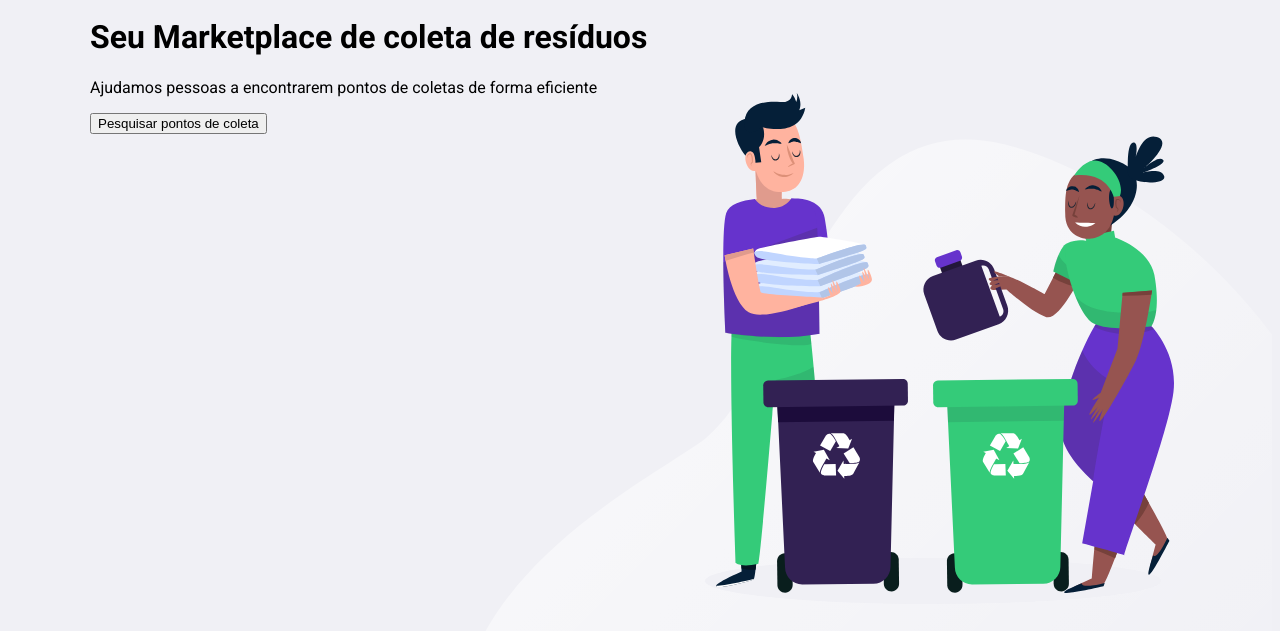
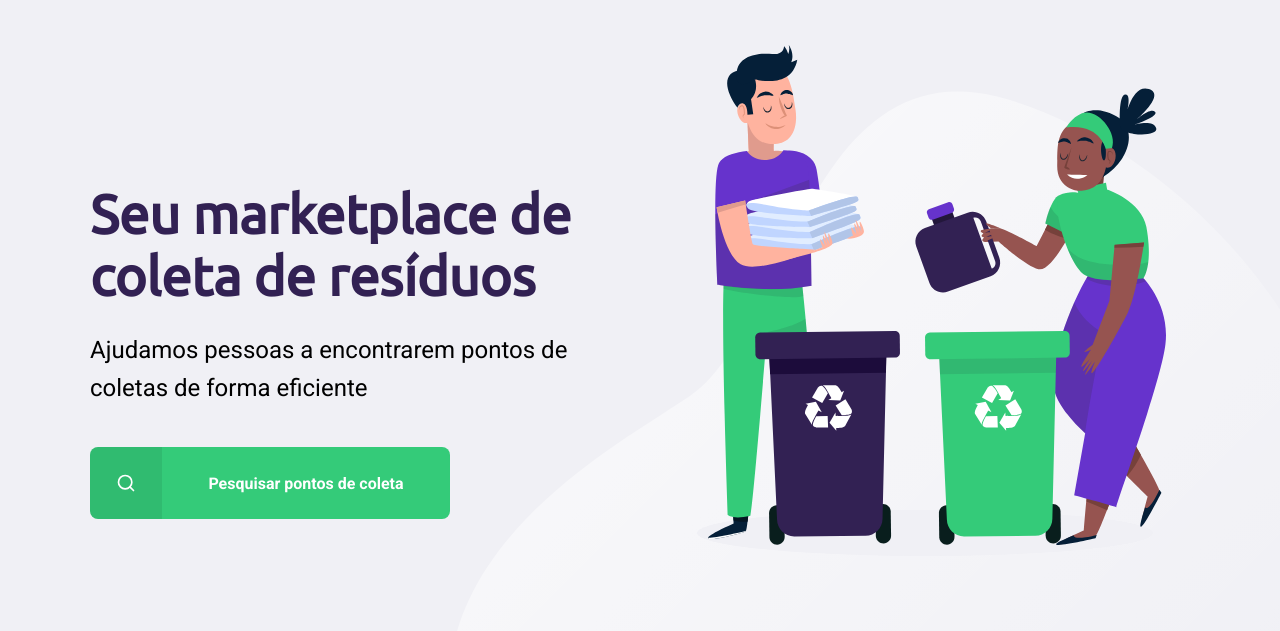
Before and after one commit to kleber86/rocketseat-nlw-01, a plain HTML site: page index.html in a window 1280 px wide. Shown: the part 95-726 px from the top of the page. Drawn offline with Linux system fonts and the light colour scheme.

Commit message:
Finalizando a formatação css

```diff
--- a/index.html
+++ b/index.html
@@ -4,24 +4,25 @@
     <meta charset="UTF-8">
     <meta name="viewport" content="width=device-width, initial-scale=1.0">
     <title>Ecoleta</title>
-    <link href="https://fonts.googleapis.com/css2?family=Roboto:wght@300;400;700&display=swap" rel="stylesheet">
+    <link href="https://fonts.googleapis.com/css2?family=Ubuntu&family=Roboto:wght@300;400;700&display=swap" rel="stylesheet">
     <link rel="stylesheet" href="styles/main.css">
 </head>
 <body>
     <div id="page-home">
         <div class="content">
             <header>
-                <img src="/assets/logo.svg" alt="Logo Ecoleta">
+                <img src="./assets/logo.svg" alt="Logo Ecoleta">
 
                 <a href="#"><span></span>Cadastre um ponto de coleta</a>
             </header>
 
+            <main>
+                <h1>Seu marketplace de coleta de resíduos</h1>
 
-            <h1>Seu Marketplace de coleta de resíduos</h1>
+                <p>Ajudamos pessoas a encontrarem pontos de coletas de forma eficiente</p>
 
-            <p>Ajudamos pessoas a encontrarem pontos de coletas de forma eficiente</p>
-
-            <button>Pesquisar pontos de coleta</button>
+                <a href="#"><span></span> <strong> Pesquisar pontos de coleta</strong></a>
+            </main>
         </div>
     </div>
 
--- a/styles/main.css
+++ b/styles/main.css
@@ -1,11 +1,24 @@
+:root{
+    --title-color: #322153;
+    --primay-color: #34cb79;
+}
+*{
+    margin: 0;
+    padding: 0;
+}
 html{
     font-family: 'Roboto', sans-serif;
 }
 body{
     background-color: #f0f0f5;
+    -webkit-font-smoothing: antialiased;
 }
 a{
     text-decoration: none;
+}
+h1, h2, h3, h4, h5, h6{
+    color: var(--title-color);
+    font-family: 'Ubuntu', sans-serif;
 }
 #page-home{
     height: 100vh;
@@ -15,7 +28,11 @@
 #page-home .content{
     width: 90%;
     max-width: 1100px;
+    height: 100%;
     margin: 0 auto;
+
+    display: flex;
+    flex-direction: column;
 }
 #page-home header{
     display: flex;
@@ -25,7 +42,7 @@
 }
 #page-home header a{
     display: flex;
-    color: #322153;
+    color: var(--title-color);
     font-weight: 700;
 }
 #page-home header span{
@@ -34,5 +51,88 @@
     background-image: url(../assets/log-in.svg);
     width: 20px;
     height: 20px;
+}
+#page-home main{
+    max-width: 560px;
+    height: 600px;
 
+    flex: 1;
+
+    display: flex;
+    flex-direction: column;
+    justify-content: center;
 }
+#page-home main h1{
+    font-size: 54px;
+}
+#page-home main p{
+    font-size: 24px;
+    line-height: 38px;
+    margin-top: 24px;
+}
+#page-home main a{
+    width: 100%;
+    max-width: 360px;
+    height: 72px;
+
+    border-radius: 8px;
+
+    display: flex;
+    align-items: center;
+
+    margin-top: 40px;
+
+    background-color: var(--primay-color);
+
+    transition: 400ms;
+
+    color: #FFF;
+}
+#page-home main a:hover{
+    background-color: #2fb86e;
+}
+#page-home main a span{
+    width: 72px;
+    height: 72px;
+
+    border-top-left-radius: 8px;
+    border-bottom-left-radius: 8px;
+    background-color: rgba(0,0,0,0.08);
+
+    display: flex;
+    align-items: center;
+    justify-content: center;
+}
+#page-home main a span::after{
+    content: "";
+    background-image: url('../assets/search.svg');
+
+    width: 20px;
+    height: 20px;
+}
+#page-home main a strong{
+    flex: 1;
+    text-align: center;
+}
+
+@media(max-width: 900px){
+    #page-home{
+        background-position-x: 70vw;
+    }
+    #page-home .content{
+        align-items: center;
+        text-align: center;
+    }
+
+    #page-home header a{
+        position: absolute;
+        bottom: 48px;
+
+        left: 50%;
+        transform: translateX(-50%);
+    }
+
+    #page-home main{
+        align-items: center;
+    }
+}
```
Also changed, not shown: README.md.
